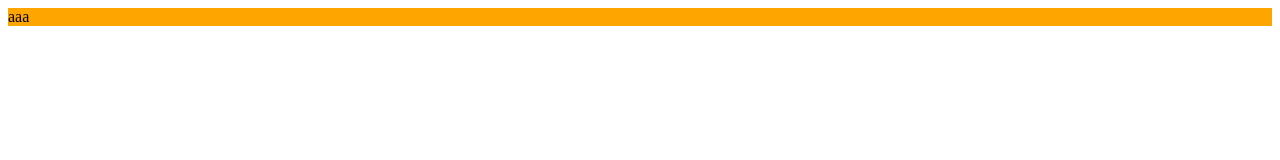
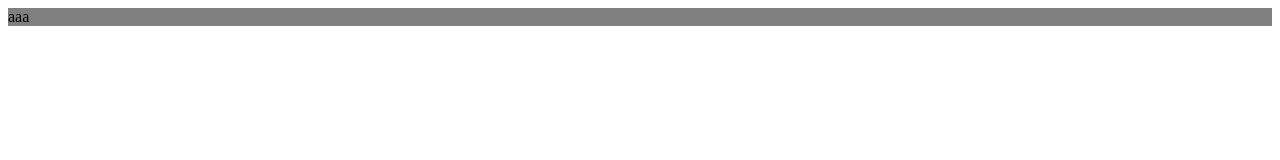
Before and after one commit to linyy1996/hbuilder, a plain HTML site: page index.html in a window 1280 px wide. Drawn offline with Linux system fonts and the light colour scheme.

Commit message:
index.html : 修改为gray

```diff
--- a/index.html
+++ b/index.html
@@ -5,6 +5,6 @@
 		<title></title>
 	</head>
 	<body>
-		<div style="background-color:orange;">aaa</div>
+		<div style="background-color:gray;">aaa</div>
 	</body>
 </html>
```
